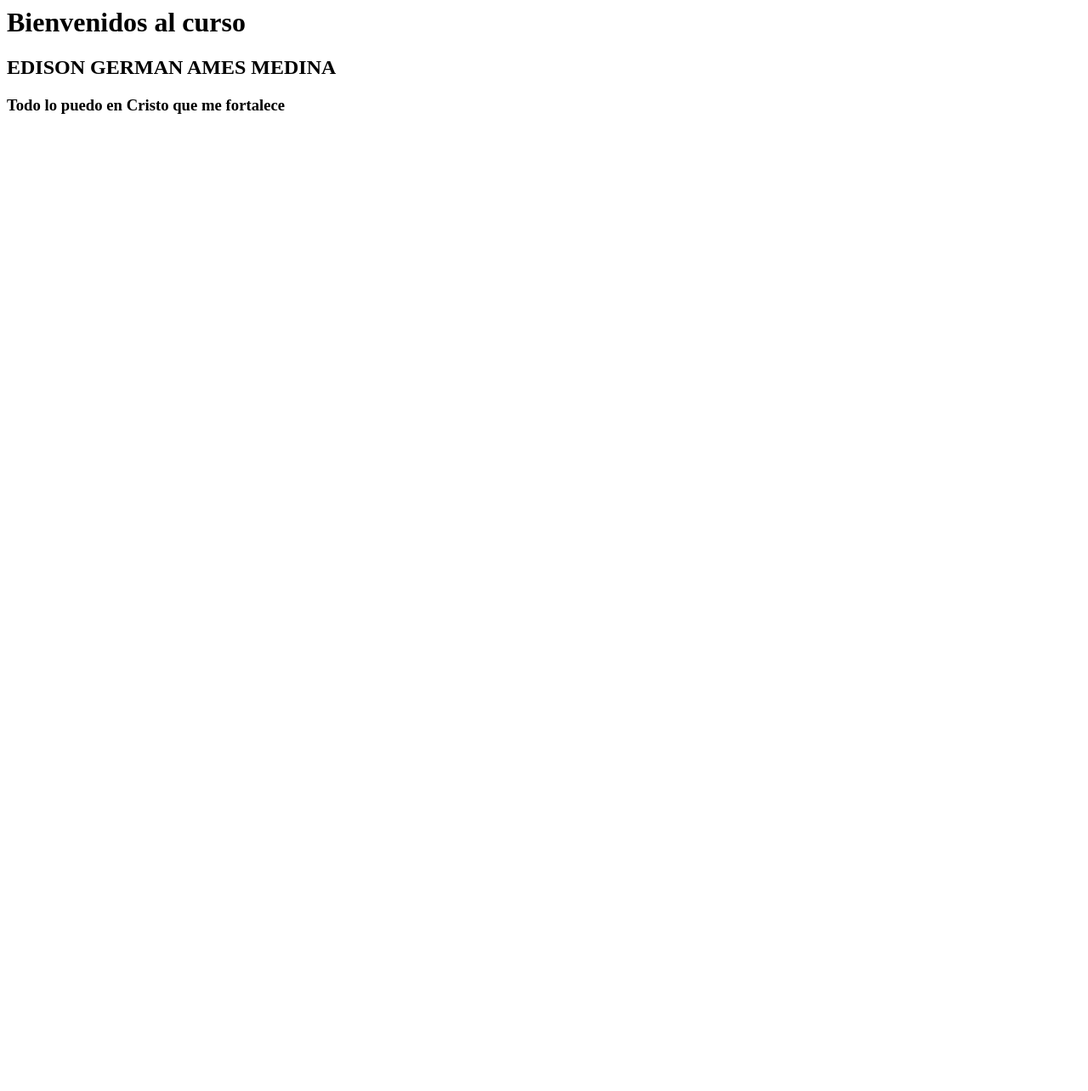
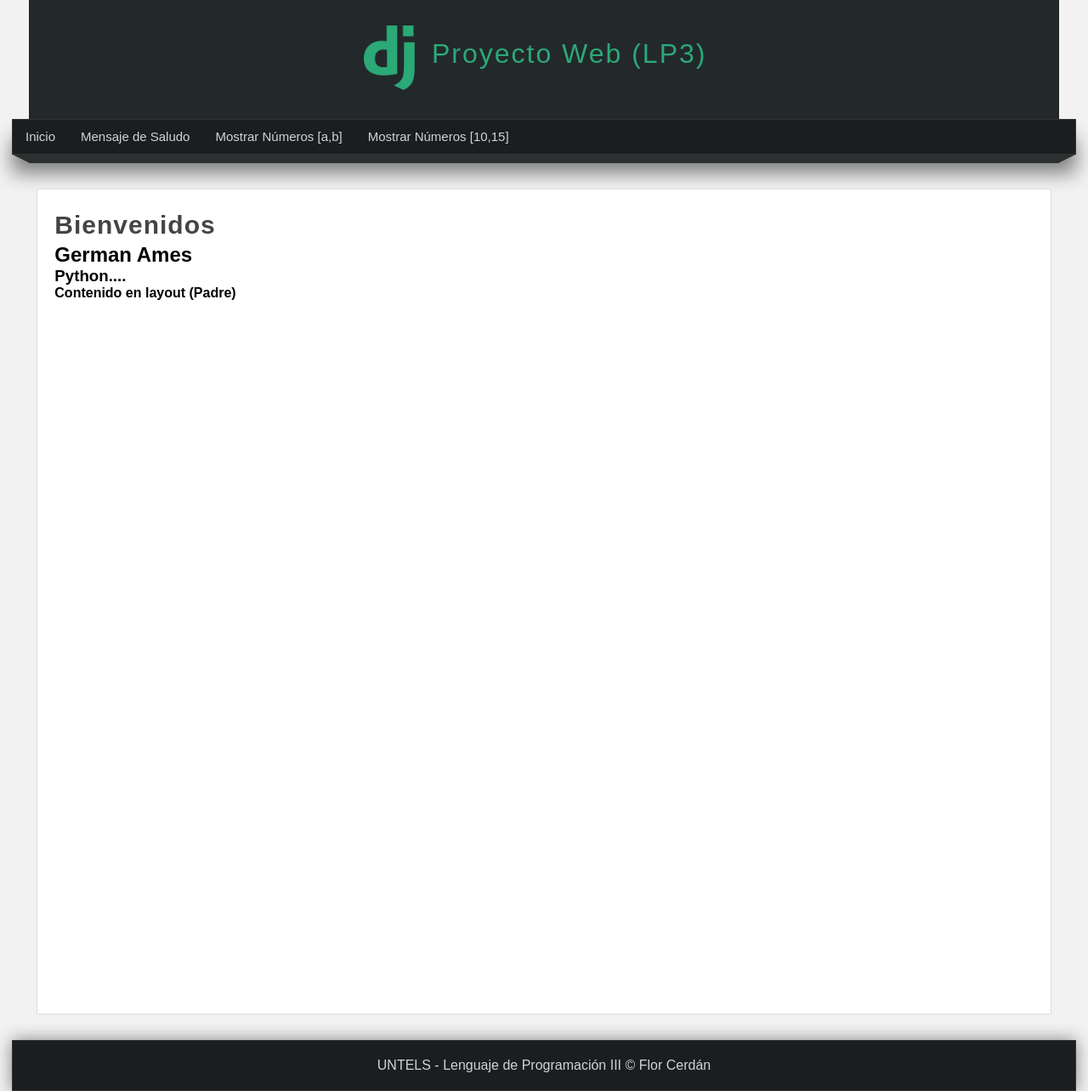
Before and after one commit to Devmetrio/SEMANA-11, a Django app: page /saludo/ in a window 1280 px wide. Shown: the whole page at 85% size. Before the commit the page ends 134 px from the top, so only its background shows below. Run offline with Django 5.2, Linux system fonts and the light colour scheme.

Commit message:
Completo

```diff
--- /dev/null
+++ b/miapp/static/css/style.css
@@ -0,0 +1,157 @@
+*{
+    margin: 0px;
+    padding: 0px;
+    font-family: Arial, Helvetica, sans-serif;
+    text-decoration: none;
+}
+
+
+body{
+    background-color: #f2f2f2;
+}
+
+
+/* Estilos Cabecera */
+header{
+    width: 1212px;
+    height: 140px;
+    background-color: #23282B;
+    margin: 0 auto;
+}
+
+
+#logotipo {
+    width: 35%;
+    height: 130px;
+    margin: 0 auto;
+    padding-top: 10px;
+}
+
+
+#logotipo img{
+    display: block;
+    width: 60px;
+    float: left;
+    margin-top: 20px;
+}
+
+
+#logotipo h1{
+    display: block;
+    float: left;
+    margin-top: 35px;
+    margin-left: 20px;
+    letter-spacing: 2px;
+    font-weight: lighter;
+    color: #2ba977;
+}
+
+nav{
+    width: 1250px;
+    height: 40px;
+    margin: 0 auto;
+    background-color: #1B1E1F;
+    border: 1px solid #333333;
+    box-shadow: 0px 22px 22px gray;
+    font-size: 15px;
+}
+
+
+/*Zona de enlaces*/
+nav ul{
+    list-style: none;
+    text-decoration: none;
+}
+nav ul li{
+    line-height: 40px;
+    float: left;
+}
+
+
+/*Hipervinculos*/
+nav ul li a{
+    display: block;
+    padding-left: 15px;
+    padding-right: 15px;
+    color: #d1d4d6;
+}
+
+
+/*Efecto en Hipervínculos*/
+nav ul li a:hover{
+    background: #2ba977;
+    box-shadow: 0px 0px 0px #444 inset;
+    color:white;
+    transition: all 300ms;
+}
+
+
+.barra{
+    width: 1250px;
+    margin: 0 auto;
+}
+
+
+.esquina-izquierda{
+    display: block;
+    border-left: 20px solid transparent;
+    border-top: 10px solid #2B2F30;
+    float: left;
+}
+
+
+.esquina-derecha{
+    display: block;
+    border-right: 20px solid transparent;
+    border-top: 10px solid #2B2F30;
+    float: right;
+}
+
+
+/*Relleno del hueco*/
+.relleno-barra{
+    display: block;
+    width: 1210px;
+    height: 10px;
+    background: #2B2F30;
+    float: left;
+}
+
+#content{
+    width: 1212px;
+    min-height: 930px;
+    margin: 0 auto;
+    margin-bottom: 30px;
+    margin-top: 40px;
+}
+
+
+.box{
+    background: white;
+    width: 95%;
+    min-height: 930px;
+    padding: 20px;
+    border: 1px solid #ddd;
+    border-radius: 2px;
+    margin: 0 auto;
+}
+
+.title{
+    color: #444;
+    letter-spacing: 1px;
+    font-size: 30px;
+    margin-bottom: 4px;
+    margin-top: 5px;
+}
+
+footer{
+    width: 1250px;
+    background-color: #1B1E1F;
+    border: 1px solid #333;
+    color: #d1d4d6;
+    text-align: center;
+    margin: 0 auto;
+    padding-top: 20px;
+    padding-bottom: 20px;
+    box-shadow: 0px 0px 20px gray;
+}
--- /dev/null
+++ b/miapp/templates/layout.html
@@ -0,0 +1,57 @@
+<!DOCTYPE html>
+<html lang="es">
+
+<head>
+    <meta charset="utf-8" />
+    <title>
+        {% block title %}
+
+        {% endblock %}
+        | German Ames
+    </title>
+    {% load static %}
+    <link rel="stylesheet" type="text/css" href="{% static 'css/style.css' %}" />
+</head>
+
+<body>
+    <header>
+        <div id="logotipo">
+            <img src="{% static 'images/LogoDJango.png' %}" />
+            <h1>Proyecto Web (LP3)</h1>
+        </div>
+    </header>
+    <nav>
+        <ul>
+            <li>
+                <a href="/inicio"> Inicio</a>
+            </li>
+            <li>
+                <a href="/saludo"> Mensaje de Saludo</a>
+            </li>
+            <li>
+                <a href="/rango"> Mostrar Números [a,b]</a>
+            </li>
+            <li>
+                <a href="/rango2/10/15"> Mostrar Números [10,15]</a>
+            </li>
+        </ul>
+    </nav>
+    <div class="barra">
+        <span class="esquina-izquierda"></span>
+        <span class="relleno-barra"></span>
+        <span class="esquina-derecha"></span>
+    </div>
+
+    <div id="content">
+        <div class="box">
+            {% block content %}
+                <strong> Contenido en layout (Padre) </strong>
+            {% endblock %}
+        </div>
+    </div>
+    <footer>
+        UNTELS - Lenguaje de Programación III &copy; Flor Cerdán
+    </footer>
+</body>
+
+</html>
--- a/miapp/templates/saludo.html
+++ b/miapp/templates/saludo.html
@@ -1,3 +1,14 @@
-<h1>Bienvenidos al curso</h1>
-<h2>EDISON GERMAN AMES MEDINA </h2>
-<h3>Todo lo puedo en Cristo que me fortalece</h3>
+{% extends 'layout.html' %}
+
+
+{% block title %}
+    Saludo
+{% endblock %}
+
+
+{% block content %}
+    <h1 class="title">Bienvenidos</h1>
+    <h2>German Ames</h2>
+    <h3>Python....</h3>
+    {{ block.super }}
+{% endblock %}
--- a/miapp/views.py
+++ b/miapp/views.py
@@ -1,29 +1,12 @@
 from django.shortcuts import render, HttpResponse, redirect
 
-layout = """
-    <h1> Proyecto Web (LP3 - 2024) | EDISON GERMAN AMES MEDINA </h1>
-    <hr/>
-    <ul>
-        <li>
-            <a href="/inicio"> Inicio</a>
-        </li>
-        <li>
-            <a href="/saludo"> Mensaje de Saludo</a>
-        </li>
-        <li>
-            <a href="/rango"> Mostrar Números [a,b]</a>
-        </li>
-        <li>
-            <a href="/rango2/10/15"> Mostrar Números [10,15]</a>
-        </li>
-    </ul>
-    <hr/>
-"""
+
+
 def index(request):
-    mensaje="""
-        <h1>Inicio</h1>
-    """
-    return HttpResponse(layout + mensaje)
+    return render(request,'index.html', {
+        'titulo':'Inicio',
+        'mensaje':'Proyecto web con DJango (Desde el View)'
+    })
 
 def saludo(request):
     return render(request,'saludo.html')
--- a/proyecto001/urls.py
+++ b/proyecto001/urls.py
@@ -21,7 +21,7 @@ from miapp import views
 urlpatterns = [
     path('admin/', admin.site.urls),
     path('', views.index, name = "index"),
-    path('inicio/', views.index, name = "inicio"),
+    path('inicio', views.index, name = "inicio"),
     path('saludo/',views.saludo, name = "saludo"),
     path('rango/',views.rango,name="rango"),
     path('rango2/',views.rango2,name="rango2"),
```
Also changed, not shown: miapp/templates/index.html (added, +12 -0 lines), miapp/static/images/logoDJango.png (added).
